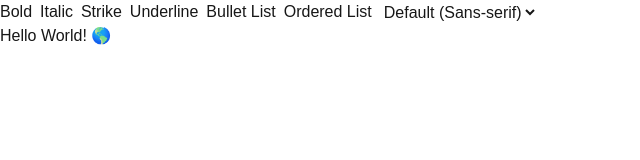
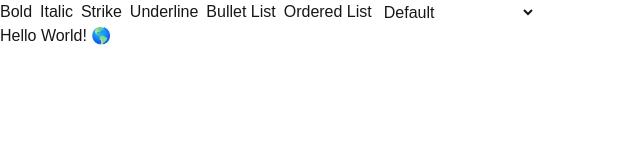
Before and after one commit to Yor-dan/nextjs-tiptap, a Next.js app: page / in a window 1280 px wide. Shown: the top 160 px of the page, without its empty margins (0-640 px from the left). Built offline with nearby package versions, Linux system fonts and the light colour scheme.

Commit message:
fix FontSelector.tsx component
Now the Option of the Select element gets updated based on the cursor position in the editor to show the currently applied font family.

```diff
--- a/components/FontSelector.tsx
+++ b/components/FontSelector.tsx
@@ -1,4 +1,6 @@
-import { Editor } from '@tiptap/react';
+'use client';
+
+import { Editor, useEditorState } from '@tiptap/react';
 
 type FontSelectorProps = {
   editor: Editor;
@@ -6,7 +8,7 @@ type FontSelectorProps = {
 
 const FONTS = [
   // Generic / System Fallbacks
-  { name: 'Default (Sans-serif)', value: 'Inter, sans-serif' },
+  { name: 'Default', value: 'Inter, sans-serif' },
   { name: 'Serif', value: 'Georgia, serif' },
   { name: 'Monospace', value: 'monospace' },
 
@@ -53,25 +55,22 @@ const FONTS = [
 ];
 
 export default function FontSelector({ editor }: FontSelectorProps) {
-  const currentFont =
-    FONTS.find((font) =>
-      font.value
-        ? editor.isActive('textStyle', { fontFamily: font.value })
-        : false,
-    )?.value || '';
+  // Subscribes to editor state changes so the component re-renders when selection updates
+  const currentFont = useEditorState({
+    editor,
+    selector: (ctx) =>
+      ctx.editor.getAttributes('textStyle').fontFamily || 'Default',
+  });
+  console.log(currentFont);
+
+  if (!editor) return null;
 
   return (
-    <>
-      {/* font selector dropdown */}
     <select
       value={currentFont}
       onChange={(e) => {
         const value = e.target.value;
-          if (value === '') {
-            editor.commands.unsetFontFamily();
-          } else {
         editor.commands.setFontFamily(value);
-          }
       }}
     >
       {FONTS.map((font) => (
@@ -80,6 +79,5 @@ export default function FontSelector({ editor }: FontSelectorProps) {
         </option>
       ))}
     </select>
-    </>
   );
 }
```
Lines whose indentation alone changed are shown as unchanged.
